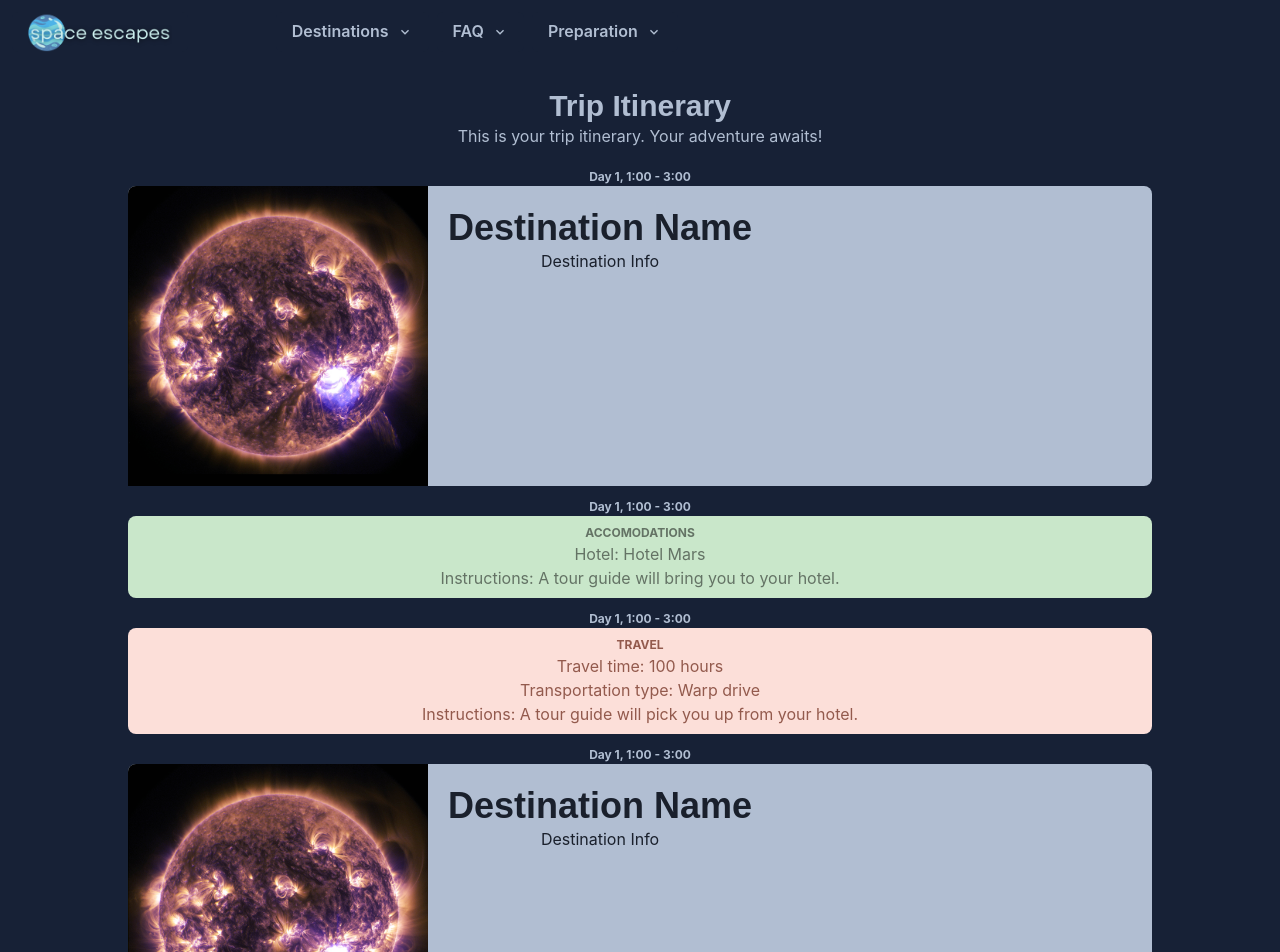
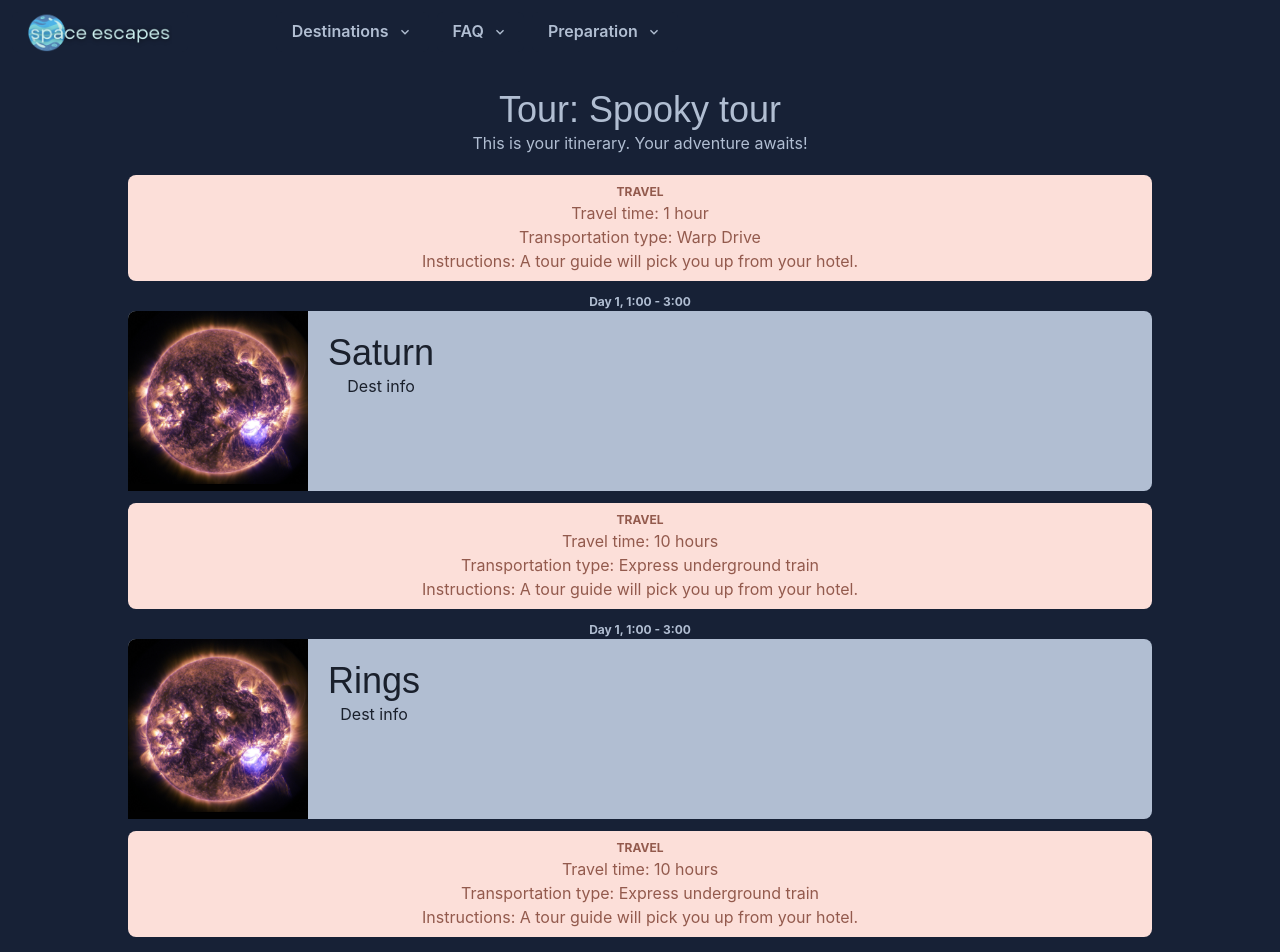
Before and after one commit to AipioxTechson/nasa-spaceapps-2023, a Next.js app: page /itinerary in a window 1280 px wide. Shown: the top 952 px of the page. Built offline with nearby package versions, Linux system fonts and the light colour scheme.

Commit message:
Add itinerary dests

```diff
--- a/src/app/Components/Accomodations.js
+++ b/src/app/Components/Accomodations.js
@@ -4,7 +4,7 @@ import {
 	Text,
 } from "@chakra-ui/react";
 
-function Accomodations() {
+function Accomodations({ name, info }) {
 	return (
 		<Box
 			w="80vw"
@@ -17,7 +17,10 @@ function Accomodations() {
 			<Text color="brand.600" fontWeight="bold" fontSize="xs">
 				ACCOMODATIONS
 			</Text>
-			<Text color="brand.600">Hotel: Hotel Mars</Text>
+			<Text color="brand.600">Hotel: {name}</Text>
+			<Text color="brand.600">
+				{info}
+			</Text>
 			<Text color="brand.600">
 				Instructions: A tour guide will bring you to your hotel.
 			</Text>
--- a/src/app/Components/DestinationInfo.js
+++ b/src/app/Components/DestinationInfo.js
@@ -1,18 +1,18 @@
 import React from "react";
 import { Box, Image, Text, Heading, Button, Flex } from "@chakra-ui/react";
 
-function DestinationInfo() {
+function DestinationInfo({name, info}) {
 	return (
 		<Flex mb={3} w="80vw" bg="brand.200" borderRadius="lg">
 			<Image
 				borderTopLeftRadius="lg"
 				borderBottomLeftRadius
 				src="tour1.jpg"
-				boxSize="300px"
+				boxSize="180px"
 			/>
 			<Box p={5}>
-				<Heading>Destination Name</Heading>
-				<Text>Destination Info</Text>
+				<Heading fontWeight="light">{name}</Heading>
+				<Text>{info}</Text>
 			</Box>
 		</Flex>
 	);
--- a/src/app/Components/Travel.js
+++ b/src/app/Components/Travel.js
@@ -1,17 +1,21 @@
 import React from "react";
-import {
-	Box,
-	Text,
-} from "@chakra-ui/react";
+import { Box, Text } from "@chakra-ui/react";
 
-function Travel() {
+function Travel({ type, time }) {
 	return (
-		<Box w="80vw" borderRadius="lg" bg="brand.700" align="center" mb={3} p={2}>
+		<Box
+			w="80vw"
+			borderRadius="lg"
+			bg="brand.700"
+			align="center"
+			mb={3}
+			p={2}
+		>
 			<Text color="brand.800" fontWeight="bold" fontSize="xs">
 				TRAVEL
 			</Text>
-			<Text color="brand.800">Travel time: 100 hours</Text>
-			<Text color="brand.800">Transportation type: Warp drive</Text>
+			<Text color="brand.800">Travel time: {time}</Text>
+			<Text color="brand.800">Transportation type: {type}</Text>
 			<Text color="brand.800">
 				Instructions: A tour guide will pick you up from your hotel.
 			</Text>
--- a/src/app/Components/TripAbout.js
+++ b/src/app/Components/TripAbout.js
@@ -1,14 +1,14 @@
 import React from "react";
 import { Box, Heading, Text } from "@chakra-ui/react";
 
-function TripAbout() {
+function TripAbout({ name }) {
 	return (
 		<Box w="80vw" borderRadius="lg" align="center" mb={3} p={2}>
-			<Heading color="brand.200" fontWeight="bold" fontSize="3xl">
-				Trip Itinerary
+			<Heading color="brand.200" fontWeight="light" fontSize="4xl">
+				Tour: {name}
 			</Heading>
 			<Text color="brand.200">
-				This is your trip itinerary. Your adventure awaits!
+				This is your itinerary. Your adventure awaits!
 			</Text>
 		</Box>
 	);
--- a/src/app/data/featuredData.js
+++ b/src/app/data/featuredData.js
@@ -1,68 +1,55 @@
-export const FeturedData = {
+export const featuredData = {
 	"01-01-2034": {
 		name: "Spooky tour",
 		date: "01-01-2034",
 		planets: [
 			{
-                destinations: [
-                    "Saturn",
+				destinations: ["Saturn", "Rings", "Titan"],
+				hotel: "Ringmaster's Retreat",
+			},
+			{
+				destinations: ["Uranus"],
+				hotel: "Crystal Chateau",
+			},
 		],
-                hotel: "Ringmaster's Retreat",
-            }, {
-                destinations: [
-                    "Uranus",
-                ],
-                hotel: "Crystal Chateau",
-            }
-        ]
 	},
 	"06-10-2034": {
 		name: "Spooky tour 2",
 		date: "06-10-2034",
 		planets: [
 			{
-                destinations: [
-                    "Jupiter",
-                    "The Great Red Spot",
+				destinations: ["Jupiter", "The Great Red Spot"],
+				hotel: "Storm Seeker Lodge",
+			},
+			{
+				destinations: ["Neptune"],
+				hotel: "Aqua Voyager Resort",
+			},
 		],
-                hotel: "Storm Seeker Lodge",
-            }, {
-                destinations: [
-                    "Neptune",
-                ],
-                hotel: "Aqua Voyager Resort",
-            }
-        ]
 	},
 	"07-10-2034": {
 		name: "Spooky tour 3",
 		date: "07-10-2034",
 		planets: [
 			{
-                destinations: [
-                    "Mercury",
+				destinations: ["Mercury"],
+				hotel: "Solar Flare Retreat",
+			},
+			{
+				destinations: ["Venus", "Maat Mons", "Artemis Chasma"],
+				hotel: "Cloud 9 Oasis",
+			},
 		],
-                hotel: "Solar Flare Retreat",
-            }, {
-                destinations: [
-                    "Venus",
-                    "Maat Mons",
-                    "Artemis Chasma",
-                ],
-                hotel: "Cloud 9 Oasis",
-            }
-        ]
 	},
 	"19-09-2035": {
 		name: "Spooky tour 4",
 		date: "19-09-2035",
 		planets: [
 			{
-                destinations: [
-                    "Mercury",
-                ],
+				destinations: ["Mercury"],
 				hotel: "Solar Flare Retreat",
-            }, {
+			},
+			{
 				destinations: [
 					"Mars",
 					"Aureum Chaos",
@@ -70,7 +57,7 @@ export const FeturedData = {
 					"Olympus Mons",
 				],
 				hotel: "Red Rock Resort",
-            }
-        ]
-    }
-}
+			},
+		],
+	},
+};
--- a/src/pages/itinerary.js
+++ b/src/pages/itinerary.js
@@ -6,23 +6,33 @@ import Travel from "../app/Components/Travel";
 import Navbar from "../app/Components/Navbar";
 import TimeSpent from "../app/Components/TimeSpent";
 import TripAbout from "../app/Components/TripAbout";
+import { featuredData } from "@/app/data/featuredData";
 
 export default function Itinerary() {
 	return (
 		<Box bg="brand.300" w="100vw" pb={10} align="center">
 			<Navbar />
-			<TripAbout />
-			<TimeSpent />
-			<DestinationInfo />
-			<TimeSpent />
-			<Accomodations />
-			<TimeSpent />
-			<Travel />
-			<TimeSpent />
-			<DestinationInfo />
-			<TimeSpent />
-			<Travel />
-            <Button>Book this tour!</Button>
+			<TripAbout name={featuredData["01-01-2034"].name} />
+			{featuredData["01-01-2034"].planets.map((planet) => (
+				<>
+					<Travel type="Warp Drive" time="1 hour" />
+					{planet.destinations.map((destination) => (
+						<>
+							<TimeSpent />
+							<DestinationInfo
+								name={destination}
+								info="Dest info"
+							/>
+							<Travel
+								type="Express underground train"
+								time="10 hours"
+							/>
+						</>
+					))}
+					<Accomodations name={planet.hotel} />
+				</>
+			))}
+			<Button>Book this tour!</Button>
 		</Box>
 	);
 }
```
Lines whose indentation alone changed are shown as unchanged.
